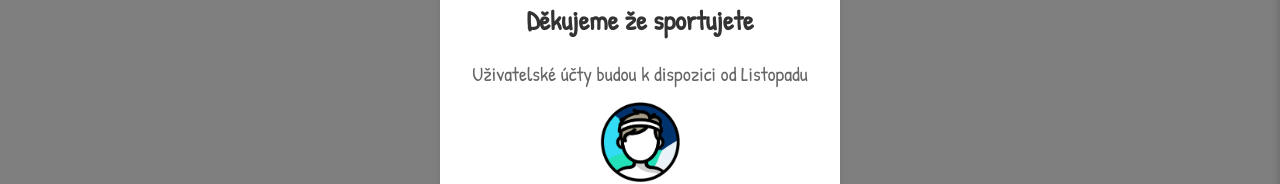
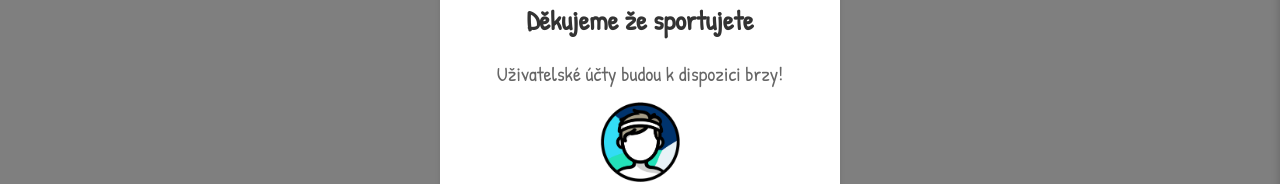
Before and after one commit to SporteraBrno/Sportera, a React (Vite) app in the folder sportera/: page / in a window 1280 px wide. Both pictures are taken after a click on the button "Přihlásit se". Shown: the part 308-492 px from the top of the page. Built offline with nearby package versions, Linux system fonts and the light colour scheme; no server answers.

Commit message:
Aktualizace

```diff
--- a/sportera/index.html
+++ b/sportera/index.html
@@ -27,6 +27,7 @@
     <meta property="og:description" content="Sportera vám pomáhá sportovat kdekoliv a kdykoliv">
     <meta property="og:image" content="https://sportera.cz/images/og-image.jpg">
     <meta property="og:url" content="https://sportera.cz">
+    <meta name="og:site_name" content="Sportera">
     <meta name="keywords" content="sport, gym, sportera, sportera.cz, Czech Republic, Basketbal, fitness, Brno, sportovní mapa, sportovní zařízení, hřiště v Brně, veřejná sportoviště">
     <title>Sportera: Víc než jen mapa</title>
     <script type="application/ld+json">
--- a/sportera/package.json
+++ b/sportera/package.json
@@ -20,11 +20,11 @@
     "@types/react-dom": "^18.2.7",
     "@typescript-eslint/eslint-plugin": "^6.0.0",
     "@typescript-eslint/parser": "^6.0.0",
-    "@vitejs/plugin-react": "^4.0.3",
+    "@vitejs/plugin-react": "^4.3.3",
     "eslint": "^8.45.0",
     "eslint-plugin-react-hooks": "^4.6.0",
     "eslint-plugin-react-refresh": "^0.4.3",
-    "typescript": "^5.0.2",
-    "vite": "^4.4.5"
+    "typescript": "^5.6.3",
+    "vite": "^4.5.5"
   }
 }
--- a/sportera/src/components/Map.tsx
+++ b/sportera/src/components/Map.tsx
@@ -395,7 +395,7 @@ const Map: React.FC<MapProps> = React.memo(({ onFilterToggle }) => {
       <SignUpPopup isOpen={isSignUpOpen} onClose={toggleSignUp} />
       <div className="social-links">
         <a
-          href="https://www.instagram.com/sporterabrno"
+          href="https://www.instagram.com/sportera.cz"
           target="_blank"
           rel="noopener noreferrer"
           className="social-link instagram-link"
--- a/sportera/src/components/SignUpPopup.tsx
+++ b/sportera/src/components/SignUpPopup.tsx
@@ -29,7 +29,7 @@ const SignUpPopup: React.FC<SignUpPopupProps> = ({ isOpen, onClose }) => {
       <div className="signup-popup">
         <button className="close-signup" onClick={onClose}>&times;</button>
         <h2>Děkujeme že sportujete</h2>
-        <p>Uživatelské účty budou k dispozici od Listopadu</p>
+        <p>Uživatelské účty budou k dispozici brzy!</p>
         <div className="profile-button-container">
           <img
             src="/images/ProfileButton.png"
```
Also changed, not shown: 2 other files (tests, documents, lock files or other folders).
